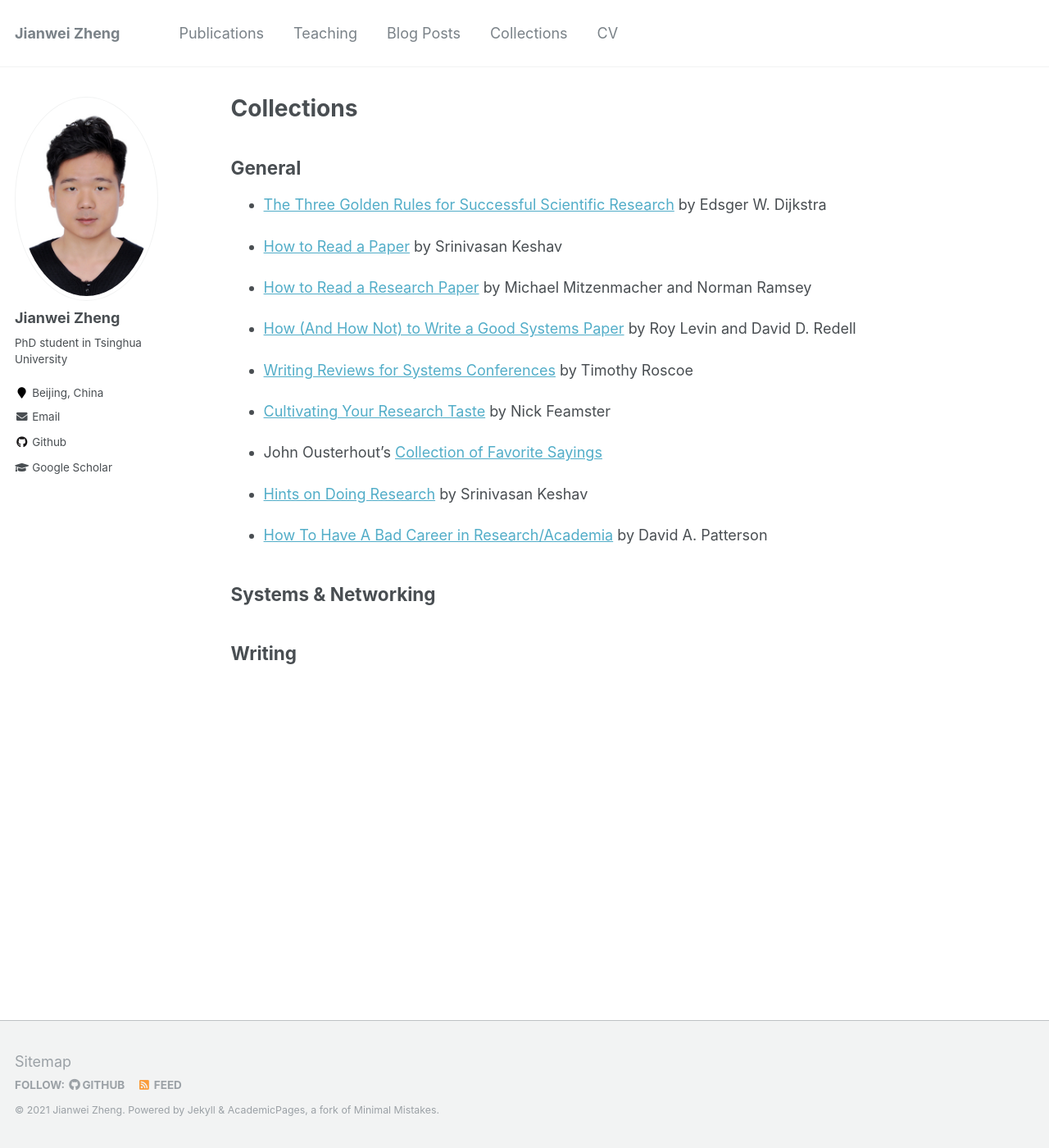
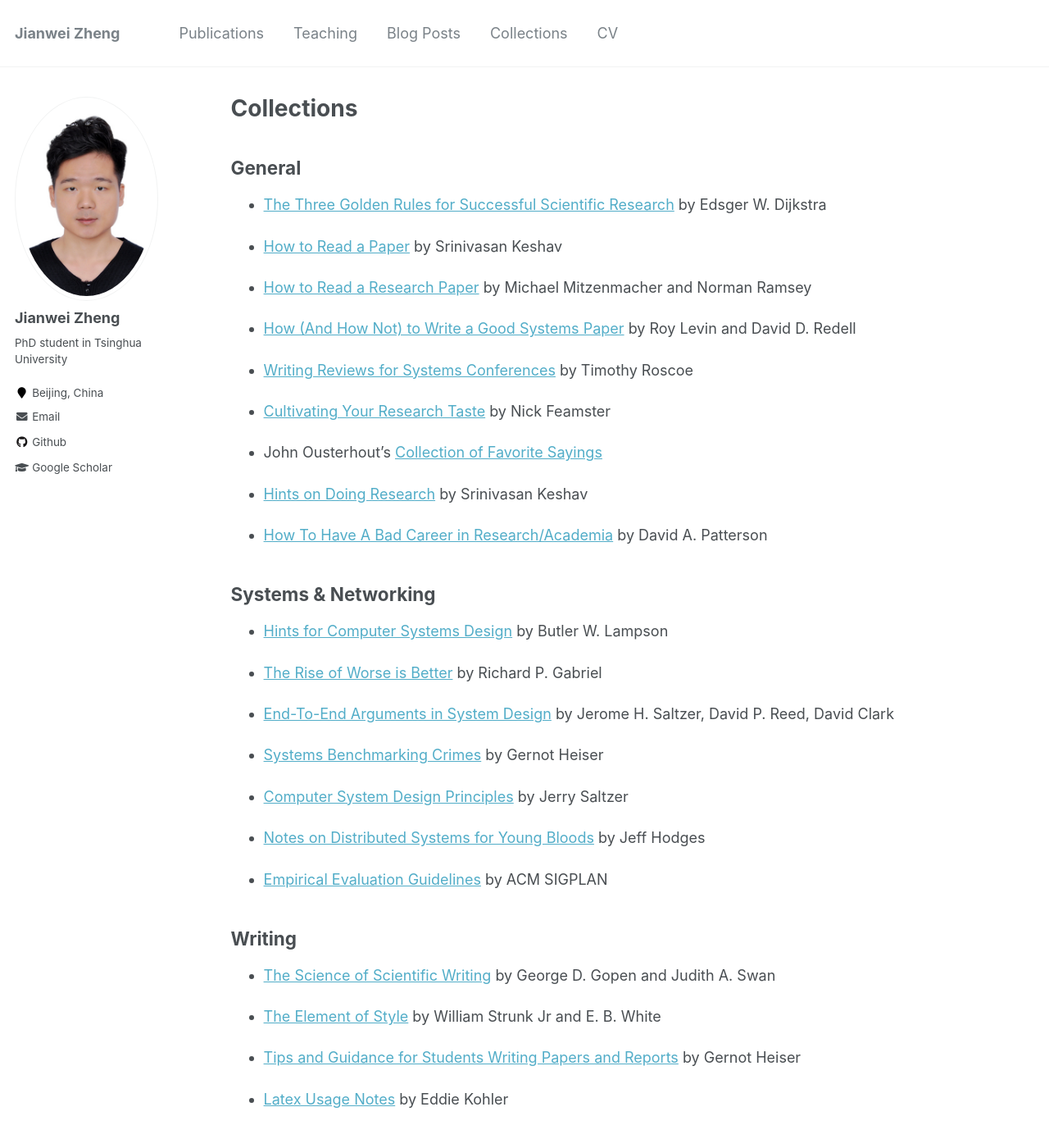
Before and after one commit to jwzheng96/jwzheng96.github.io, a Jekyll site: the page built from _pages/collections.md, in a window 1280 px wide and 1400 px high. Shown: the whole window at 82% size. Built offline with Jekyll 4.4.1, drawn with Linux system fonts in a browser that asks for light colours.

Commit message:
add the collections

```diff
--- a/_pages/collections.md
+++ b/_pages/collections.md
@@ -25,6 +25,30 @@ author_profile: true
 
 - [How To Have A Bad Career in Research/Academia]({{site.baseurl}}/static/collection/BadCareer.pdf) by David A. Patterson
 
+
 ## Systems & Networking
 
+- [Hints for Computer Systems Design]({{site.baseurl}}/static/collection/acrobat-17.pdf) by Butler W. Lampson
+
+- [The Rise of Worse is Better](https://www.dreamsongs.com/RiseOfWorseIsBetter.html) by Richard P. Gabriel
+
+- [End-To-End Arguments in System Design]({{site.baseurl}}/static/collection/endtoend.pdf) by Jerome H. Saltzer, David P. Reed, David Clark
+
+- [Systems Benchmarking Crimes](https://www.cse.unsw.edu.au/~gernot/benchmarking-crimes.html) by Gernot Heiser
+
+- [Computer System Design Principles]({{site.baseurl}}/static/collection/part_ii_open_5_0.pdf) by Jerry Saltzer
+
+- [Notes on Distributed Systems for Young Bloods](https://www.somethingsimilar.com/2013/01/14/notes-on-distributed-systems-for-young-bloods/) by Jeff Hodges
+
+- [Empirical Evaluation Guidelines](https://www.sigplan.org/Resources/EmpiricalEvaluation/) by ACM SIGPLAN
+
+
 ## Writing
+
+- [The Science of Scientific Writing]({{site.baseurl}}/static/collection/science-of-writing.pdf) by George D. Gopen and Judith A. Swan
+
+- [The Element of Style]({{site.baseurl}}/static/collection/The-elements-of-style.pdf) by William Strunk Jr and E. B. White
+
+- [Tips and Guidance for Students Writing Papers and Reports](https://www.cse.unsw.edu.au/~gernot/style-guide.html) by Gernot Heiser
+
+- [ Latex Usage Notes](http://www.read.seas.harvard.edu/~kohler/latex.html) by Eddie Kohler
```
Also changed, not shown: 5 other files.
